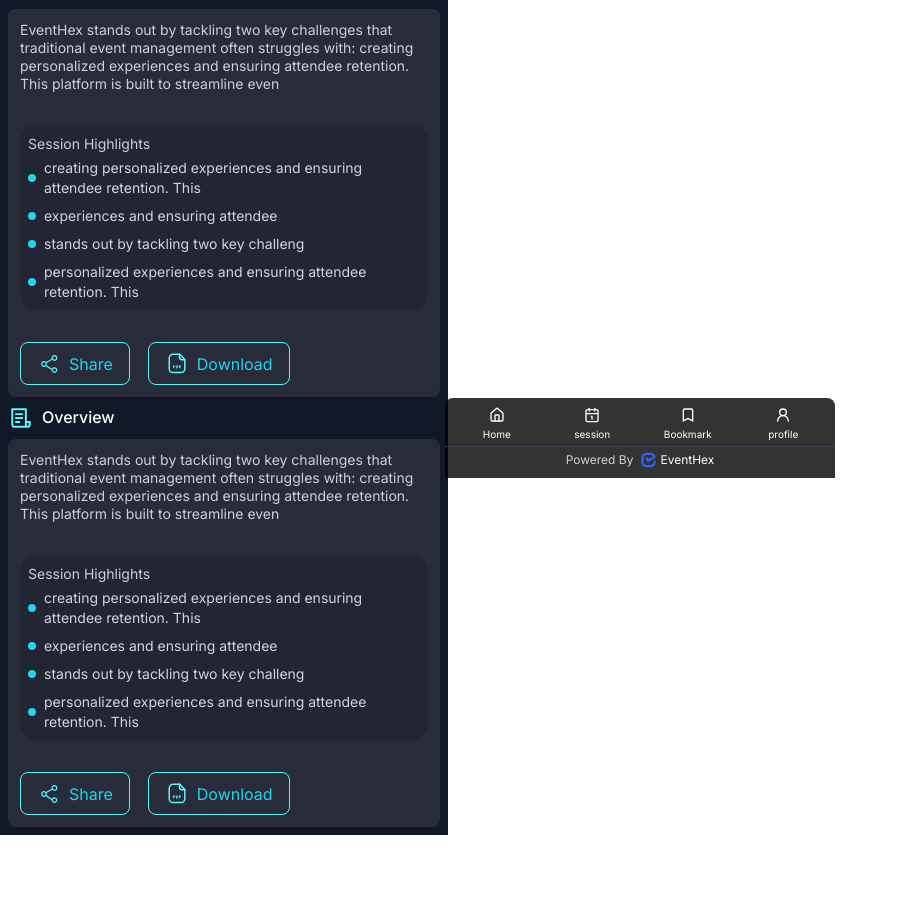
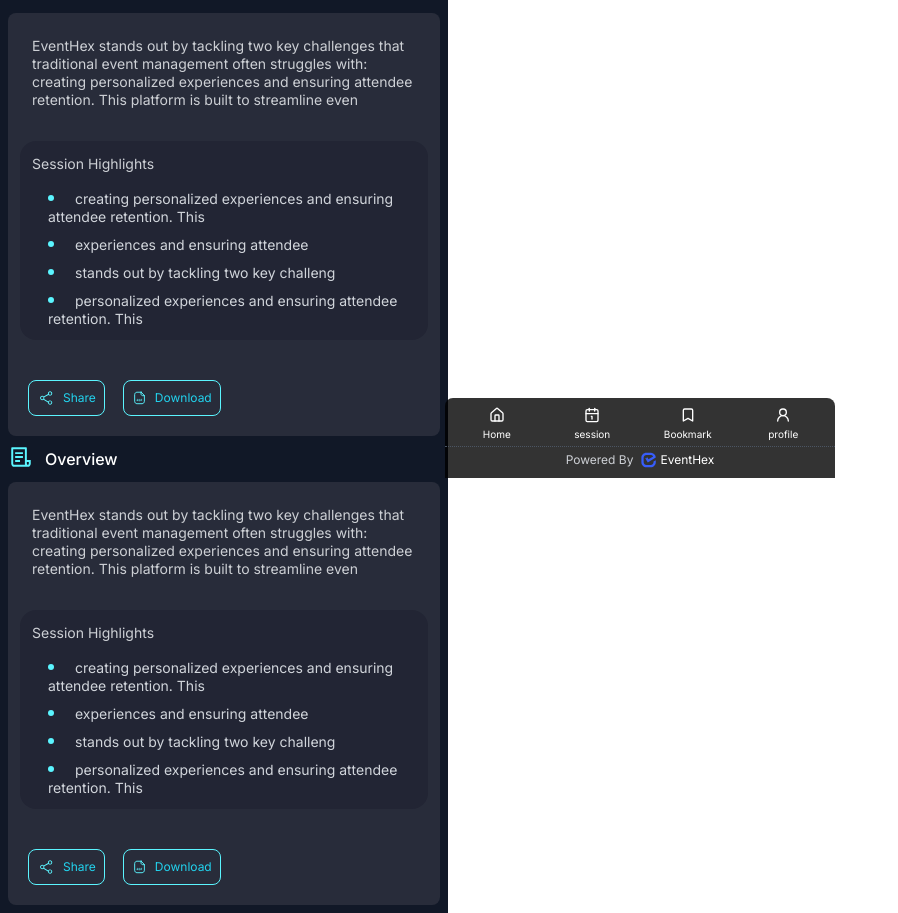
Before and after one commit to iamjuu/breafai, a React (Vite) app: page /event in a window 1280 px wide. Shown: the part 322-1235 px from the top of the page, without its empty margins (0-898 px from the left). Before the commit the page ends 1157 px from the top, so only its background shows below. Built offline with nearby package versions, Linux system fonts and the light colour scheme.

Commit message:
change some changes

```diff
--- a/src/components/project/pages/Event/index.jsx
+++ b/src/components/project/pages/Event/index.jsx
@@ -53,53 +53,61 @@ const EventDetailsPage = () => {
       name: "Overview",
       content: (
         <>
-          <div className="flex gap-[8px]">
+          <div className="flex  gap-[8px]">
             {" "}
             <span>
               <img className="w-[26px]" src={OverView} alt="" />
             </span>{" "}
-            <p style={{ fontSize: "16px", fontWeight: "500" }}>Overview</p>
+            <p style={{ fontSize: "16px", padding: "3px", fontWeight: "500" }}>
+              Overview
+            </p>
           </div>
-          <div className="bg-[#282C3A] p-3 rounded-lg max-w-lg">
+          <div className="bg-[#282C3A] p-3  rounded-lg max-w-lg">
+            <div className="p-3">
               <p
-              style={{ lineHeight: "18px", fontSize: "14px", fontWeight:'400' }}
-              className="text-[#CDD0D5] mb-8 leading-relaxed"
+                style={{
+                  lineHeight: "18px",
+                  fontSize: "14px",
+                  fontWeight: "400",
+                }}
+                className="text-[#CDD0D5] mb-5 leading-relaxed"
               >
                 EventHex stands out by tackling two key challenges that
                 traditional event management often struggles with: creating
                 personalized experiences and ensuring attendee retention. This
                 platform is built to streamline even
               </p>
+            </div>
             <div
               style={{ borderRadius: "16px" }}
-              className="mb-8 p-2  bg-[#222534]"
+              className="mb-8 p-3  flex flex-col gap-[10px]  bg-[#222534]"
             >
               <h3 style={{ fontSize: "14px" }} className="text-[#CDD0D5] mb-1">
                 Session Highlights
               </h3>
-              <ul className="flex flex-col text-left space-y-2">
+              <ul className="flex flex-col  text-left space-y-2 list-disc list-inside marker:text-[#5BF5FF] marker:text-[20px]">
                 {highlights.map((highlight, index) => (
                   <li
+                    style={{ fontSize: "14px", lineHeight: "18px" }}
                     key={index}
-                    className="flex items-center w-full text-sm text-gray-400 gap-2"
+                    className="w-full   text-[#CDD0D5] pl-4 leading-relaxed"
                   >
-                    <div className="w-2 h-2 rounded-full bg-cyan-400 shrink-0" />
                     <span className="text-gray-300">{highlight}</span>
                   </li>
                 ))}
               </ul>
             </div>
-            <div className="flex justify-between  ">
+            <div className="flex  p-2 justify-between  ">
               <div className="flex gap-[18px]">
-                <button className="flex items-center   gap-2 px-4 py-2 rounded-lg border border-[#5BF5FF] text-cyan-400 hover:bg-gray-800 transition-colors">
+                <button className="flex items-center   gap-2 px-2 py-2 rounded-lg border border-[#5BF5FF] text-cyan-400 hover:bg-gray-800 transition-colors">
                   {/* <Share className="w-4 h-4" /> */}
-                  <img src={Share} alt="" />
-                  <span>Share</span>
+                  <img className="w-[18px]" src={Share} alt="" />
+                  <span  style={{fontSize:'12px'}}>Share</span>
                 </button>
-                <button className="flex items-center gap-2 px-4 py-2 rounded-lg border border-[#5BF5FF] text-cyan-400 hover:bg-gray-800 transition-colors">
+                <button className="flex items-center gap-2 px-2 py-2 rounded-lg border border-[#5BF5FF] text-cyan-400 hover:bg-gray-800 transition-colors">
                   {/* <Download className="w-4 h-4" /> */}
-                  <img src={Download} alt="" />
-                  <span>Download</span>
+                  <img className="w-[15px] h-[18px]" src={Download} alt="" />
+                  <span style={{fontSize:'12px'}}>Download</span>
                 </button>
               </div>
               <div></div>
@@ -112,53 +120,61 @@ const EventDetailsPage = () => {
       name: "Overview",
       content: (
         <>
-          <div className="flex gap-[8px]">
+          <div className="flex  gap-[8px]">
             {" "}
             <span>
               <img className="w-[26px]" src={OverView} alt="" />
             </span>{" "}
-            <p style={{ fontSize: "16px", fontWeight: "500" }}>Overview</p>
+            <p style={{ fontSize: "16px", padding: "3px", fontWeight: "500" }}>
+              Overview
+            </p>
           </div>
-          <div className="bg-[#282C3A] p-3 rounded-lg max-w-lg">
+          <div className="bg-[#282C3A] p-3  rounded-lg max-w-lg">
+            <div className="p-3">
               <p
-              style={{ lineHeight: "18px", fontSize: "14px" }}
-              className="text-[#CDD0D5] mb-8 leading-relaxed"
+                style={{
+                  lineHeight: "18px",
+                  fontSize: "14px",
+                  fontWeight: "400",
+                }}
+                className="text-[#CDD0D5] mb-5 leading-relaxed"
               >
                 EventHex stands out by tackling two key challenges that
                 traditional event management often struggles with: creating
                 personalized experiences and ensuring attendee retention. This
                 platform is built to streamline even
               </p>
+            </div>
             <div
               style={{ borderRadius: "16px" }}
-              className="mb-8 p-2  bg-[#222534]"
+              className="mb-8 p-3  flex flex-col gap-[10px]  bg-[#222534]"
             >
               <h3 style={{ fontSize: "14px" }} className="text-[#CDD0D5] mb-1">
                 Session Highlights
               </h3>
-              <ul className="flex flex-col text-left space-y-2">
+              <ul className="flex flex-col  text-left space-y-2 list-disc list-inside marker:text-[#5BF5FF] marker:text-[20px]">
                 {highlights.map((highlight, index) => (
                   <li
+                    style={{ fontSize: "14px", lineHeight: "18px" }}
                     key={index}
-                    className="flex items-center w-full text-sm text-gray-400 gap-2"
+                    className="w-full   text-[#CDD0D5] pl-4 leading-relaxed"
                   >
-                    <div className="w-2 h-2 rounded-full bg-cyan-400 shrink-0" />
                     <span className="text-gray-300">{highlight}</span>
                   </li>
                 ))}
               </ul>
             </div>
-            <div className="flex justify-between  ">
+            <div className="flex  p-2 justify-between  ">
               <div className="flex gap-[18px]">
-                <button className="flex items-center   gap-2 px-4 py-2 rounded-lg border border-[#5BF5FF] text-cyan-400 hover:bg-gray-800 transition-colors">
+                <button className="flex items-center   gap-2 px-2 py-2 rounded-lg border border-[#5BF5FF] text-cyan-400 hover:bg-gray-800 transition-colors">
                   {/* <Share className="w-4 h-4" /> */}
-                  <img src={Share} alt="" />
-                  <span>Share</span>
+                  <img className="w-[18px]" src={Share} alt="" />
+                  <span  style={{fontSize:'12px'}}>Share</span>
                 </button>
-                <button className="flex items-center gap-2 px-4 py-2 rounded-lg border border-[#5BF5FF] text-cyan-400 hover:bg-gray-800 transition-colors">
+                <button className="flex items-center gap-2 px-2 py-2 rounded-lg border border-[#5BF5FF] text-cyan-400 hover:bg-gray-800 transition-colors">
                   {/* <Download className="w-4 h-4" /> */}
-                  <img src={Download} alt="" />
-                  <span>Download</span>
+                  <img className="w-[15px] h-[18px]" src={Download} alt="" />
+                  <span style={{fontSize:'12px'}}>Download</span>
                 </button>
               </div>
               <div></div>
@@ -188,19 +204,22 @@ const EventDetailsPage = () => {
   img={Takeaway}
   btnName={"Regenerate"}
   className={
-                " rounded-[7px] border gap-[6px] flex border-[#5BF5FF]"
+    "rounded-[7px] border p-1 gap-[6px]  text-[12px] text-[#5BF5FF] flex border-[#5BF5FF] font-normal"
   }
 />
+
           </div>
           <div
             style={{ borderRadius: "16px" }}
             className="bg-[#282C3A] rounded-lg p-4 mb-4"
           >
-            <div className="text-sm text-gray-300 mb-3 flex justify-between items-center"></div>
-            <h2 className="text-white text-lg font-semibold mb-3 flex items-center gap-2">
-              <span className="text-yellow-400">👉</span>
-              Cross-Border Payment Innovations Creating Key Challenges
+            <div className=" flex justify-center">
+
+            <h2  style={{fontSize:'17px', fontWeight:'600'}} className="text-white  mb-3 flex items-center gap-2">
+              👉  Cross-Border Payment Innovations Creating Key Challenges
             </h2>
+            </div>
+
             <p className="text-gray-300 mb-4 text-sm">
               EventHex stands out by tackling two key challenges that
               traditional event management often struggles with: creating
@@ -213,7 +232,7 @@ const EventDetailsPage = () => {
                 className=" flex justify-center items-center bg-gray-900  "
               >
                 <span
-                  style={{ fontSize: "7px", fontWeight: "400" }}
+                  style={{ fontSize: "12px", fontWeight: "400" }}
                   className="text-white p-2"
                 >
                   #AIGen
@@ -224,7 +243,7 @@ const EventDetailsPage = () => {
                 className=" flex justify-center items-center bg-gray-900  "
               >
                 <span
-                  style={{ fontSize: "7px", fontWeight: "400" }}
+                  style={{ fontSize: "12px", fontWeight: "400" }}
                   className="text-white p-2"
                 >
                   #Prediction
@@ -235,7 +254,7 @@ const EventDetailsPage = () => {
                 className=" flex justify-center items-center bg-gray-900  "
               >
                 <span
-                  style={{ fontSize: "7px", fontWeight: "400" }}
+                  style={{ fontSize: "12px", fontWeight: "400" }}
                   className="text-white p-2"
                 >
                   #Strategy
@@ -249,10 +268,10 @@ const EventDetailsPage = () => {
               </button>
               <div className="flex gap-3">
                 <button className="text-gray-400 hover:text-gray-300">
-                  <img src={Bookmark} alt="" />
+                  <img  className="w-[24px] h-[24px]" src={Bookmark} alt="" />
                 </button>
                 <button className="text-gray-400 hover:text-gray-300">
-                  <img src={Share} alt="" />
+                  <img  className="w-[24px] h-[24px]" src={Share} alt="" />
                 </button>
               </div>
             </div>
@@ -261,18 +280,21 @@ const EventDetailsPage = () => {
       ),
     },
     {
-      name: "Take Away 2",
+      name: "Take Away 1",
       content: (
         <>
+
           <div
             style={{ borderRadius: "16px" }}
             className="bg-[#282C3A] rounded-lg p-4 mb-4"
           >
-            <div className="text-sm text-gray-300 mb-3 flex justify-between items-center"></div>
-            <h2 className="text-white text-lg font-semibold mb-3 flex items-center gap-2">
-              <span className="text-yellow-400">👉</span>
-              Cross-Border Payment Innovations Creating Key Challenges
+            <div className=" flex justify-center">
+
+            <h2  style={{fontSize:'17px', fontWeight:'600'}} className="text-white  mb-3 flex items-center gap-2">
+              👉  Cross-Border Payment Innovations Creating Key Challenges
             </h2>
+            </div>
+
             <p className="text-gray-300 mb-4 text-sm">
               EventHex stands out by tackling two key challenges that
               traditional event management often struggles with: creating
@@ -285,7 +307,7 @@ const EventDetailsPage = () => {
                 className=" flex justify-center items-center bg-gray-900  "
               >
                 <span
-                  style={{ fontSize: "7px", fontWeight: "400" }}
+                  style={{ fontSize: "12px", fontWeight: "400" }}
                   className="text-white p-2"
                 >
                   #AIGen
@@ -296,7 +318,7 @@ const EventDetailsPage = () => {
                 className=" flex justify-center items-center bg-gray-900  "
               >
                 <span
-                  style={{ fontSize: "7px", fontWeight: "400" }}
+                  style={{ fontSize: "12px", fontWeight: "400" }}
                   className="text-white p-2"
                 >
                   #Prediction
@@ -307,7 +329,7 @@ const EventDetailsPage = () => {
                 className=" flex justify-center items-center bg-gray-900  "
               >
                 <span
-                  style={{ fontSize: "7px", fontWeight: "400" }}
+                  style={{ fontSize: "12px", fontWeight: "400" }}
                   className="text-white p-2"
                 >
                   #Strategy
@@ -321,10 +343,10 @@ const EventDetailsPage = () => {
               </button>
               <div className="flex gap-3">
                 <button className="text-gray-400 hover:text-gray-300">
-                  <img src={Bookmark} alt="" />
+                  <img  className="w-[24px] h-[24px]" src={Bookmark} alt="" />
                 </button>
                 <button className="text-gray-400 hover:text-gray-300">
-                  <img src={Share} alt="" />
+                  <img  className="w-[24px] h-[24px]" src={Share} alt="" />
                 </button>
               </div>
             </div>
@@ -333,18 +355,21 @@ const EventDetailsPage = () => {
       ),
     },
     {
-      name: "Take Away 2",
+      name: "Take Away 1",
       content: (
         <>
+
           <div
             style={{ borderRadius: "16px" }}
-            className="  bg-[#282C3A] rounded-lg p-4 mb-10"
+            className="bg-[#282C3A] rounded-lg p-4 mb-4"
           >
-            <div className="text-sm text-gray-300 mb-3 flex justify-between items-center"></div>
-            <h2 className="text-white text-lg font-semibold mb-3 flex items-center gap-2">
-              <span className="text-yellow-400">👉</span>
-              Cross-Border Payment Innovations Creating Key Challenges
+            <div className=" flex justify-center">
+
+            <h2  style={{fontSize:'17px', fontWeight:'600'}} className="text-white  mb-3 flex items-center gap-2">
+              👉  Cross-Border Payment Innovations Creating Key Challenges
             </h2>
+            </div>
+
             <p className="text-gray-300 mb-4 text-sm">
               EventHex stands out by tackling two key challenges that
               traditional event management often struggles with: creating
@@ -357,7 +382,7 @@ const EventDetailsPage = () => {
                 className=" flex justify-center items-center bg-gray-900  "
               >
                 <span
-                  style={{ fontSize: "7px", fontWeight: "400" }}
+                  style={{ fontSize: "12px", fontWeight: "400" }}
                   className="text-white p-2"
                 >
                   #AIGen
@@ -368,7 +393,7 @@ const EventDetailsPage = () => {
                 className=" flex justify-center items-center bg-gray-900  "
               >
                 <span
-                  style={{ fontSize: "7px", fontWeight: "400" }}
+                  style={{ fontSize: "12px", fontWeight: "400" }}
                   className="text-white p-2"
                 >
                   #Prediction
@@ -379,7 +404,7 @@ const EventDetailsPage = () => {
                 className=" flex justify-center items-center bg-gray-900  "
               >
                 <span
-                  style={{ fontSize: "7px", fontWeight: "400" }}
+                  style={{ fontSize: "12px", fontWeight: "400" }}
                   className="text-white p-2"
                 >
                   #Strategy
@@ -393,17 +418,18 @@ const EventDetailsPage = () => {
               </button>
               <div className="flex gap-3">
                 <button className="text-gray-400 hover:text-gray-300">
-                  <img src={Bookmark} alt="" />
+                  <img  className="w-[24px] h-[24px]" src={Bookmark} alt="" />
                 </button>
                 <button className="text-gray-400 hover:text-gray-300">
-                  <img src={Share} alt="" />
+                  <img  className="w-[24px] h-[24px]" src={Share} alt="" />
                 </button>
               </div>
             </div>
           </div>
         </>
       ),
-    },
+    }
+
   ];
 
   const socialContent = [
@@ -412,15 +438,16 @@ const EventDetailsPage = () => {
       content: (
         <div className="mb-4">
           <div className="flex justify-between items-center mb-2">
-            <div className="flex items-center gap-2">
-              <img src={Social} alt="" />
-              <span className="text-gray-300">Social Content</span>
+            <div className="flex  justify-center  items-center gap-[8px]">
+              <img className="w-[26px]" src={Social} alt="" />
+              <span  style={{fontSize:'16px'}} className="text-gray-300">Social Content</span>
             </div>
-            <div className="flex  bg-[#222534] p-2 rounded-[8px] gap-2">
+            <div className="flex    bg-[#222534] rounded-[8px] gap-2">
+
               <div
-                className={` flex  p-2 rounded-[6px] justify-center items-center ${isLinked ? "bg-[#5BF5FF]" : ""} `}
+                className={` flex  gap-1 p-1 rounded-[6px]  justify-center items-center ${isLinked ? "bg-[#5BF5FF]" : ""} `}
               >
-                <img src={Lindekin} alt="" />
+                <img  className="w-[20px]" src={Lindekin} alt="" />
                 <span
                   className="text-gray-300 cursor-pointer hover:text-cyan-400 transition-colors"
                   onClick={handleSocialClick}
@@ -429,12 +456,16 @@ const EventDetailsPage = () => {
                 </span>
               </div>
 
+
               <div
-                className={` flex justify-center p-2  rounded-[6px] items-center ${isTwitter ? "bg-[#5BF5FF]" : ""} `}
+                className={` flex justify-center  gap-1 p-1 rounded-[6px] items-center ${isTwitter ? "bg-[#5BF5FF]" : ""} `}
               >
                <Twitter
-                  className={`${isTwitter ? "text-black" : "text-[#5BF5FF]"}`}
+  className={`${
+    isTwitter ? "text-black" : "text-[#5BF5FF]"
+  } h-[20px] w-[20px]`}
 />
+
                 <span
                   className="text-gray-300 cursor-pointer hover:text-cyan-400 transition-colors"
                   onClick={handleTwitterClick}
@@ -479,12 +510,12 @@ const EventDetailsPage = () => {
                 {/* Footer */}
                 <div className="flex gap-3">
                   <button className="flex items-center gap-2 px-4 py-2 rounded-lg border border-[#5BF5FF] text-cyan-400 hover:bg-gray-800 transition-colors">
-                    <img src={Share} alt="" />
-                    <span>Share</span>
+                    <img className="w-[24px]" src={Share} alt="" />
+                    <span style={{fontSize:'12px'}}>Share</span>
                   </button>
                   <button className="flex items-center gap-2 px-4 py-2 rounded-lg border border-[#5BF5FF] text-cyan-400 hover:bg-gray-800 transition-colors">
-                    <Copy className="w-4 h-4" />
-                    <span>Copy</span>
+                    <Copy className="w-[24px] h-[24px]" />
+                    <span style={{fontSize:'12px'}}>Copy</span>
                   </button>
                 </div>
               </div>
@@ -517,12 +548,12 @@ const EventDetailsPage = () => {
                 {/* Footer */}
                 <div className="flex gap-3">
                   <button className="flex items-center gap-2 px-4 py-2 rounded-lg border border-[#5BF5FF] text-cyan-400 hover:bg-gray-800 transition-colors">
-                    <img src={Share} alt="" />
-                    <span>Share</span>
+                    <img  className="w-[24px]" src={Share} alt="" />
+                    <span style={{fontSize:'12px'}}>Share</span>
                   </button>
                   <button className="flex items-center gap-2 px-4 py-2 rounded-lg border border-[#5BF5FF] text-cyan-400 hover:bg-gray-800 transition-colors">
-                    <Copy className="w-4 h-4" />
-                    <span>Copy</span>
+                    <Copy  className="w-[24px] h-[24px]" />
+                    <span style={{fontSize:'12px'}}>Copy</span>
                   </button>
                 </div>
               </div>
@@ -684,7 +715,7 @@ const EventDetailsPage = () => {
                 >
                   Jan 17, 2025
                 </span>
-                <div  className="w-[1px] h-4 bg-black"/>
+                <div className="w-[1px] h-4 bg-black" />
                 <div className="flex items-center ">
                   <Clock className=" text-black w-4 h-4" />
                   <span style={{ fontSize: "12px" }} className=" text-black ">
@@ -694,7 +725,12 @@ const EventDetailsPage = () => {
               </div>
 
               <div className="">
-                <img   className="w-[18px] h-[20px]" style={{ color: "black" }} src={ShareBlack} alt="" />
+                <img
+                  className="w-[18px] h-[20px]"
+                  style={{ color: "black" }}
+                  src={ShareBlack}
+                  alt=""
+                />
               </div>
             </div>
           </div>
@@ -705,8 +741,10 @@ const EventDetailsPage = () => {
             className="flex-1     text-gray-400 hover:bg-gray-800 hover:rounded-md"
           >
             <div className="flex flex-col justify-center items-center gap-2">
-              <img  className="w-[36px] h-[36px]" src={Calander} alt="" />
-              <span style={{fontSize:'14px'}} className="">Overview</span>
+              <img className="w-[36px] h-[36px]" src={Calander} alt="" />
+              <span style={{ fontSize: "14px" }} className="">
+                Overview
+              </span>
             </div>
           </button>
           <button
@@ -714,8 +752,10 @@ const EventDetailsPage = () => {
             className="flex-1  text-gray-400 hover:bg-gray-800 hover:rounded-md"
           >
             <div className="flex flex-col items-center gap-2">
-              <img   className="w-[36px] h-[36px]" src={Chat} alt="" />
-              <span style={{fontSize:'14px'}} className="">Take Away</span>
+              <img className="w-[36px] h-[36px]" src={Chat} alt="" />
+              <span style={{ fontSize: "14px" }} className="">
+                Take Away
+              </span>
             </div>
           </button>
           <button
@@ -723,8 +763,10 @@ const EventDetailsPage = () => {
             className="flex-1 text-gray-400  hover:bg-gray-800 hover:rounded-md"
           >
             <div className="flex flex-col items-center gap-2">
-              <img   className="w-[36px] h-[36px]" src={Chat1} alt="" />
-              <span  style={{fontSize:'14px'}} className="">Social</span>
+              <img className="w-[36px] h-[36px]" src={Chat1} alt="" />
+              <span style={{ fontSize: "14px" }} className="">
+                Social
+              </span>
             </div>
           </button>
           <button
@@ -732,8 +774,10 @@ const EventDetailsPage = () => {
             className="flex-1  text-gray-400   hover:bg-gray-800 hover:rounded-md border-blue-400"
           >
             <div className="flex flex-col   items-center gap-2">
-              <img   className="w-[36px] h-[36px]"  src={Folder} alt="" />
-              <span style={{fontSize:'14px'}} className="text-sm">Resources</span>
+              <img className="w-[36px] h-[36px]" src={Folder} alt="" />
+              <span style={{ fontSize: "14px" }} className="text-sm">
+                Resources
+              </span>
             </div>
           </button>
         </div>
--- a/src/components/project/pages/Session/index.jsx
+++ b/src/components/project/pages/Session/index.jsx
@@ -176,7 +176,8 @@ const DatePicker = () => {
           <div className="flex justify-between items-center flex-wrap gap-2">
             <div className="flex gap-2 md:gap-3 flex-wrap">
               <Calendar color="white" size={20} />
-              <span className="text-gray-300 text-xs md:text-sm">{event.date}</span>
+              <span className="  text-gray-300 text-xs md:text-sm">{event.date}</span>
+              <div className='w-[1px] h-[15px] bg-[#CDD0D5]'/>
               <span className="text-gray-300 text-xs md:text-sm">{event.stage}</span>
             </div>
             <Button
--- a/src/components/project/pages/home/index.jsx
+++ b/src/components/project/pages/home/index.jsx
@@ -65,7 +65,7 @@ const EventDetailsPage = () => {
 
   return (
     <div className="bg-gray-900 w-full min-h-screen px-4 md:px-6 lg:px-8">
-      <div className="max-w-2xl mx-auto flex flex-col bg-[#10131A]">
+      <div className="max-w-2xl mx-auto flex flex-col ">
         {/* Header */}
         <div  className="p-4 flex items-center   gap-[6px] w-full">
           <div className="w-[48px] h-[48px]   md:w-14 md:h-14 rounded-full overflow-hidden flex-shrink-0">
--- a/src/components/project/pages/overview/index.jsx
+++ b/src/components/project/pages/overview/index.jsx
@@ -3,7 +3,7 @@ import { Share2, Download } from 'lucide-react';
 
 const index = () => {
   return (
-    <div className="p-4 text-white">
+    <div className="  text-white">
     <h2 className="text-2xl font-semibold mb-4">Overview</h2>
     <p className="text-gray-300 mb-6">
       EventHex stands out by tackling two key challenges that traditional event management often struggles with: creating personalized experiences and ensuring attendee retention. This platform is built to streamline even
```
Lines whose indentation alone changed are shown as unchanged.
